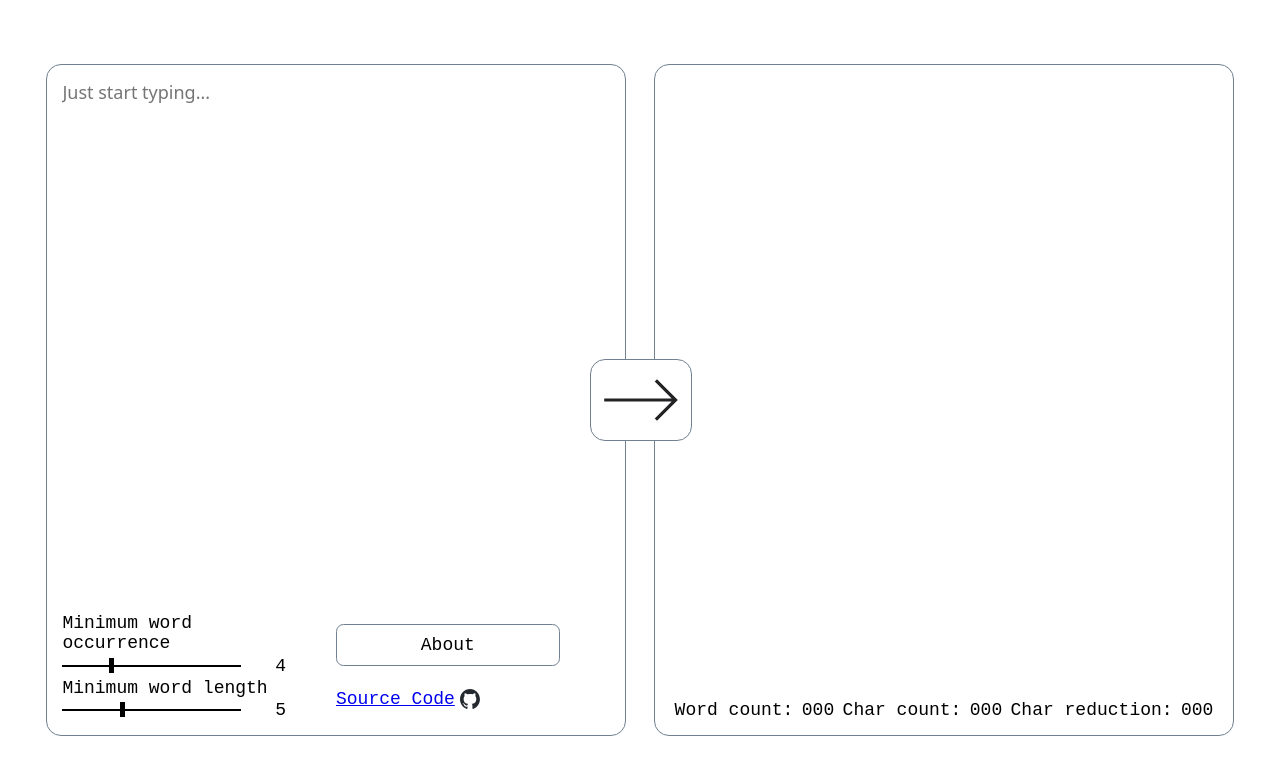
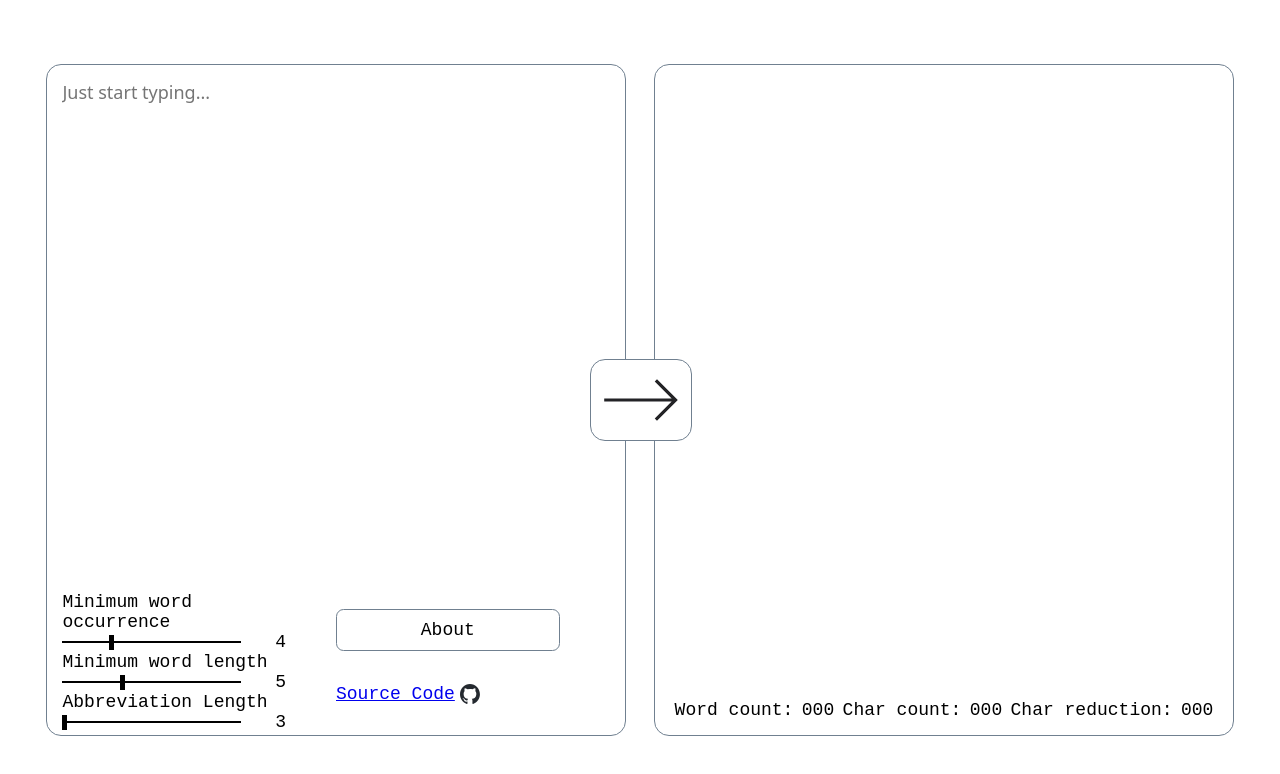
Before and after one commit to Axel-Jalonen/comp.axelj.dev, a plain HTML site: page index.html in a window 1280 px wide. Drawn offline with Linux system fonts and the light colour scheme.

Commit message:
Add input for abbreviation length, giving user more control

```diff
--- a/index.html
+++ b/index.html
@@ -40,6 +40,12 @@
                     <input type="range" min="0" max="15" step="1" name="length" id="length" value="5">
                     <span id="length-value">5</span>
                 </div>
+                <label for="abbreviation-length">Abbreviation Length</label>
+                <div class="slider-container">
+                    <input type="range" min="3" max="7" step="1" name="abbreviation-length" id="abbreviation-length"
+                        value="3">
+                    <span id="abbreviation-length-value">3</span>
+                </div>
             </div>
             <div id="options-container-right">
                 <button onclick="toggleAbout()">About</button>
```
